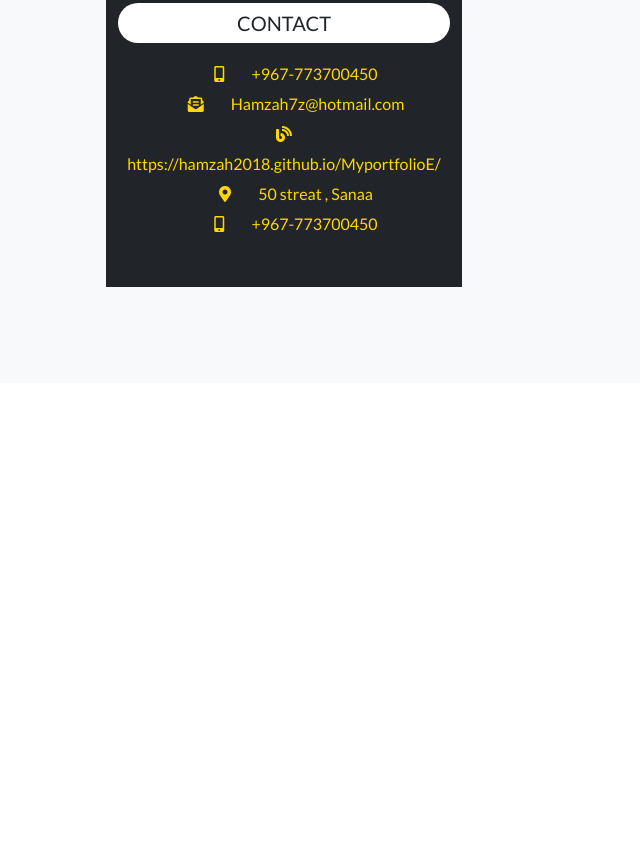
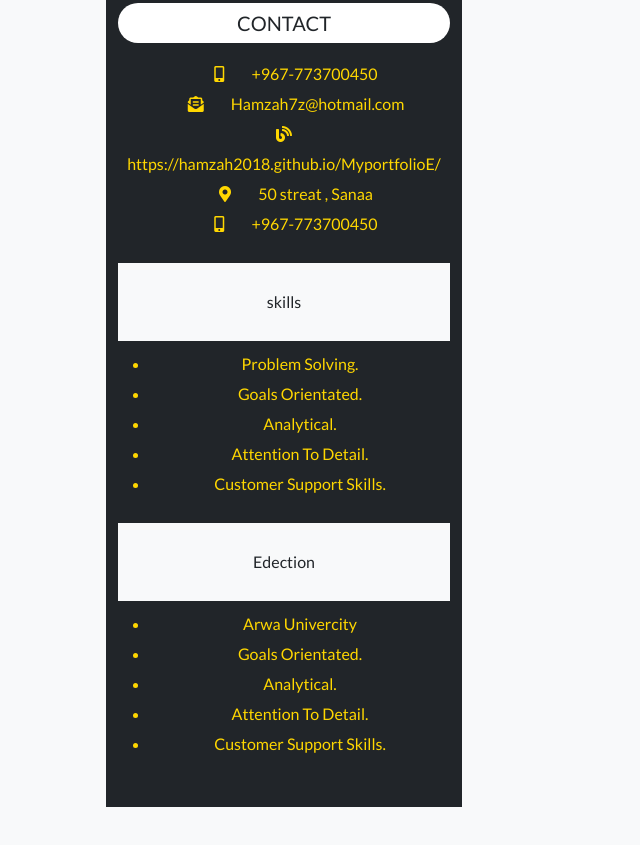
Before and after one commit to Hamzah2018/HR-jobs, a website: page pages/resume.html in a window 1280 px wide. Shown: the part 717-1562 px from the top of the page, without its empty margins (0-640 px from the left). Before the commit the page ends 1120 px from the top, so only its background shows below. Drawn offline with Linux system fonts and the light colour scheme; files whose address does not match are found by name.

Commit message:
left side in cv

```diff
--- a/pages/resume.html
+++ b/pages/resume.html
@@ -51,13 +51,36 @@
                         </li>
                     </ul>
                 </div>
+
+                <div>
+                    <div class="col-lg-B bg-light text-dark py-4 px-5">skills</div>
+                    <ul class="list text-white-50 ml-5 py-2 text-left text-capitalize">
+                        <li class="list-item">Problem solving.</li>
+                        <li class="list-item">Goals orientated.</li>
+                        <li class="list-item">Analytical.</li>
+                        <li class="list-item">Attention to detail.</li>
+                        <li class="list-item">Customer support skills.</li>
+                    </ul>
+                </div>
+
+                <div>
+                    <div class="col-lg-B bg-light text-dark py-4 px-5">Edection</div>
+                    <ul class="list text-white-50 ml-5 py-2 text-left text-capitalize">
+                        <li class="list-item">Arwa Univercity</li>
+                        <li class="list-item">Goals orientated.</li>
+                        <li class="list-item">Analytical.</li>
+                        <li class="list-item">Attention to detail.</li>
+                        <li class="list-item">Customer support skills.</li>
+                    </ul>
+                </div>
             </div>
-            <div class="col-lg-B bg-light text-dark py-4 px-5"></div>
+
         </div>
     </div>
 
 </main>
     <footer></footer>
     <script src="../node_modules/bootstrap/dist/js/bootstrap.bundle.js"></script>
+
 </body>
 </html>
```
